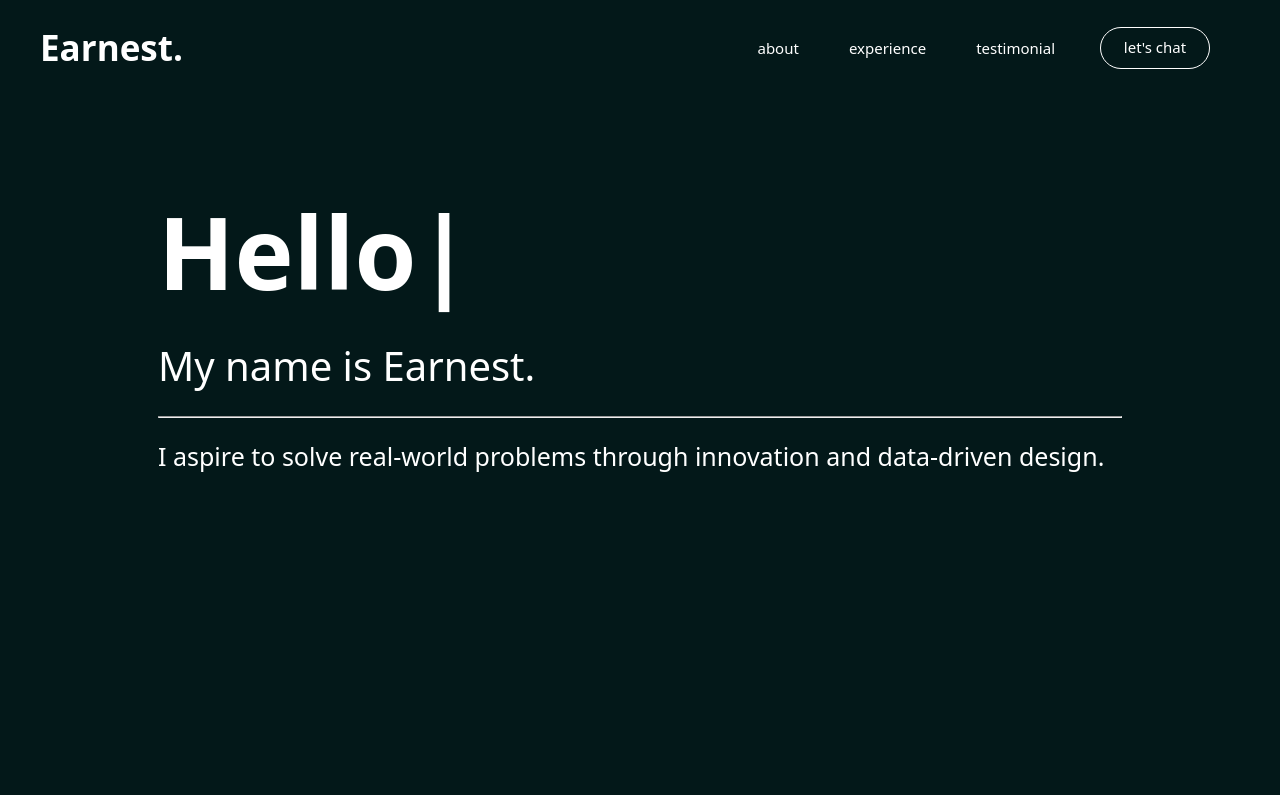
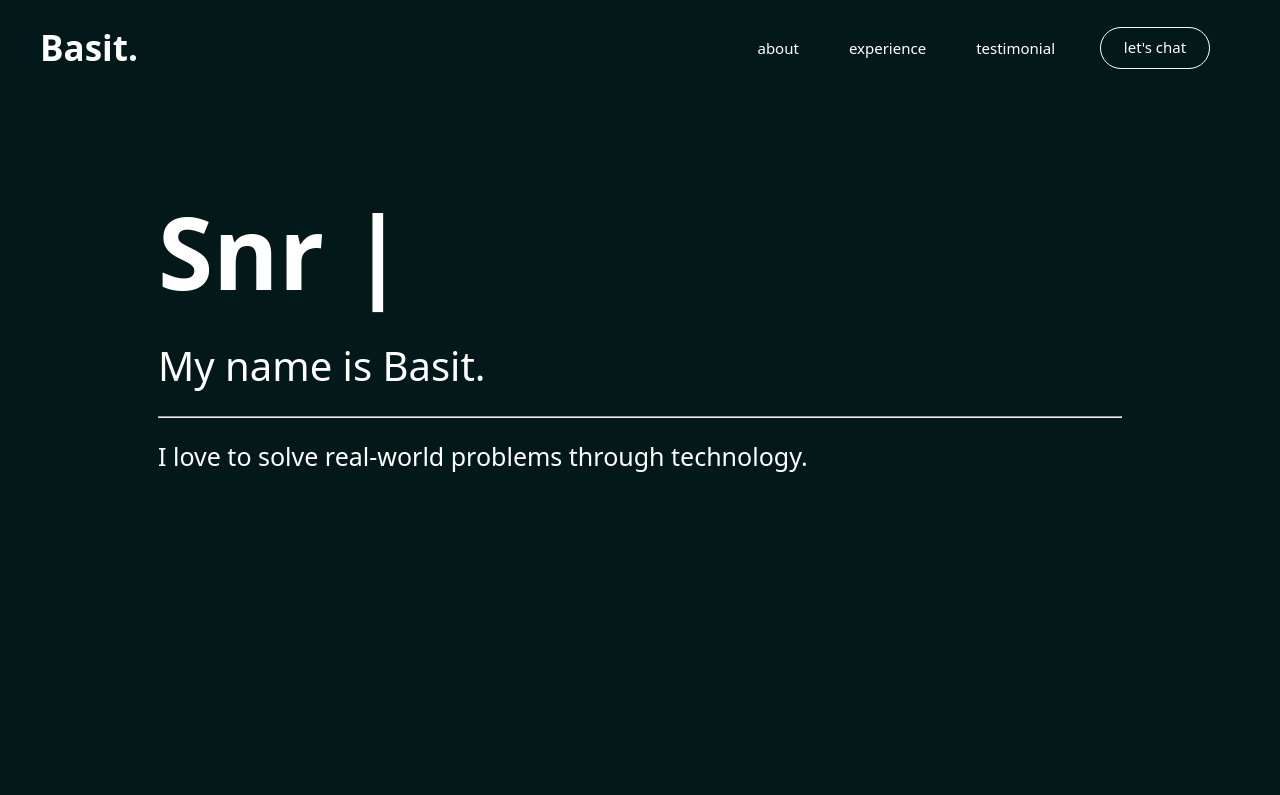
Before and after one commit to dev-basit/my-portfolio, a Next.js app: page / in a window 1280 px wide. Shown: the top 795 px of the page. Built offline with nearby package versions, Linux system fonts and the light colour scheme.

Commit message:
updated my info

```diff
--- a/src/config.ts
+++ b/src/config.ts
@@ -1,13 +1,19 @@
 import { IFonts } from "./interfaces";
 
-const name = "Earnest";
+const name = "Basit";
 
 export const config = {
   name: name,
   nameTagLine: `My name is ${name}.`,
-  descriptionTagLine: "I aspire to solve real-world problems through innovation and data-driven design.",
+  descriptionTagLine: "I love to solve real-world problems through technology.",
 
-  featurePhrases: ["Hello!", "Bonjour!"],
+  featurePhrases: [
+    "Snr Frontend Developer",
+    "Snr Backend Developer",
+    "Snr Full Stack Developer",
+    "Snr ReactJs Developer",
+    "Snr React Native Developer",
+  ],
   aboutText:
     "I am currently a second year undergraduate studying Information Systems (Business Analytics) and Finance at Singapore Management University. I am passionate about visual and information design, and enjoy working with design/analytics tools such as Figma, Canva, PowerPoint and Tableau to create compelling visuals that communicate amazing ideas.",
   aboutText2:
```
